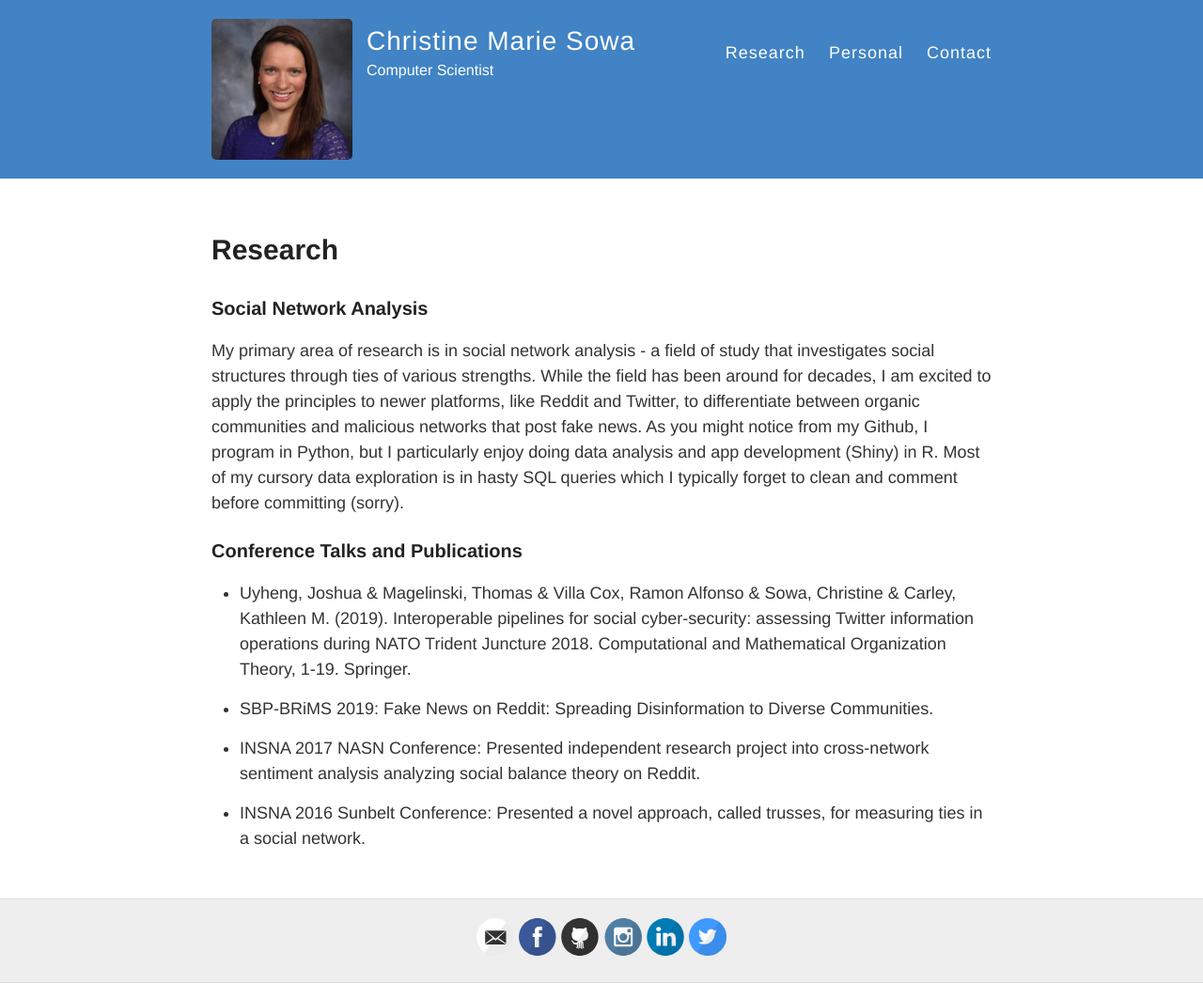
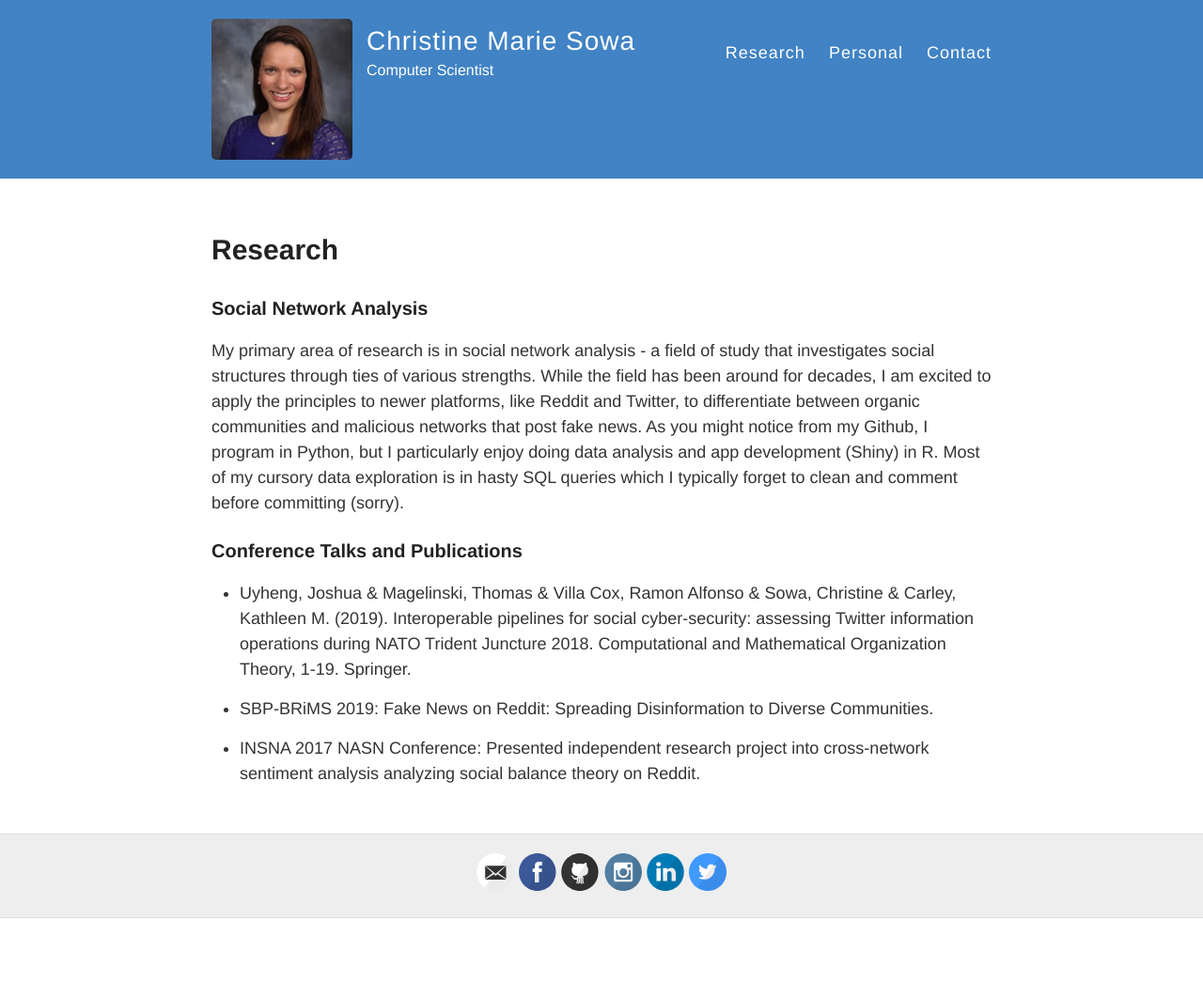
Before and after one commit to christine-lepird/christine-lepird.github.io, a Jekyll site: the page built from research.md, in a window 1280 px wide. Shown: the whole page at 94% size. Built offline with Jekyll 4.4.1, drawn with Linux system fonts in a browser that asks for light colours; after the commit the page ends 977 px from its top, so only the background shows below that.

Commit message:
Update research.md

```diff
--- a/research.md
+++ b/research.md
@@ -16,5 +16,3 @@ My primary area of research is in social network analysis - a field of study tha
 
 * INSNA 2017 NASN Conference: Presented independent research project into cross-network sentiment analysis analyzing
 social balance theory on Reddit.
-
-* INSNA 2016 Sunbelt Conference: Presented a novel approach, called trusses, for measuring ties in a social network.
```
